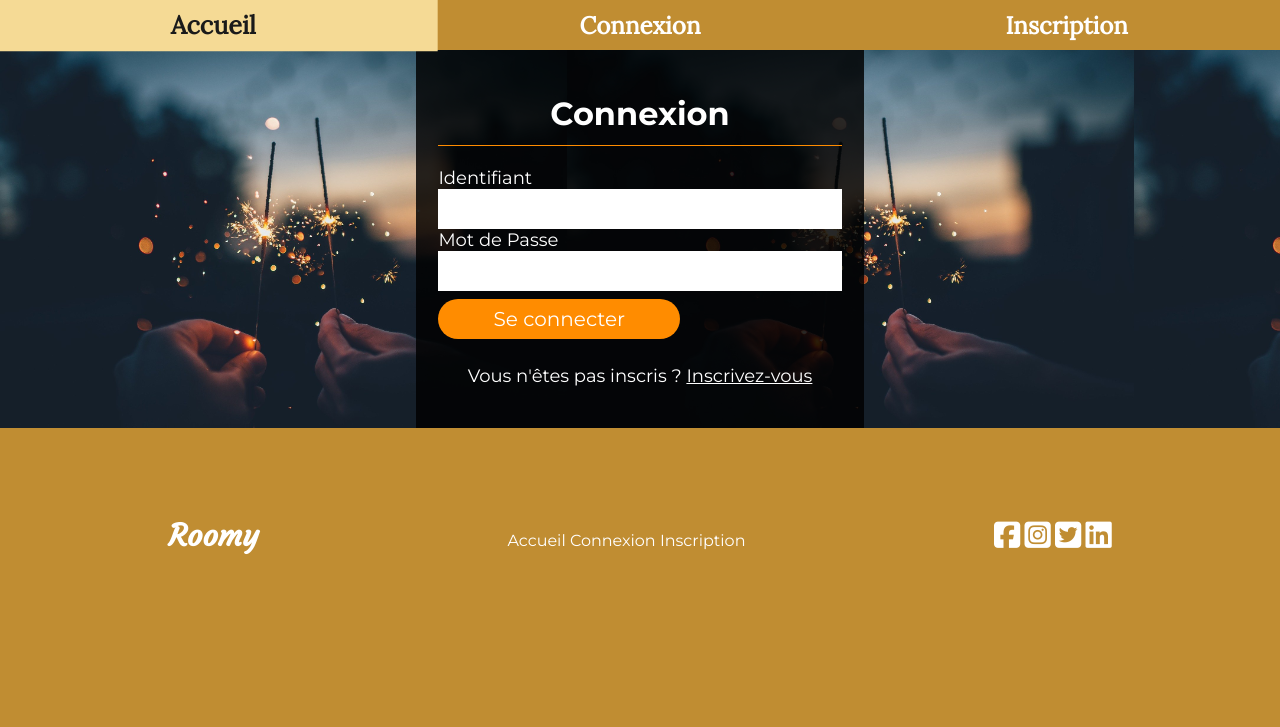
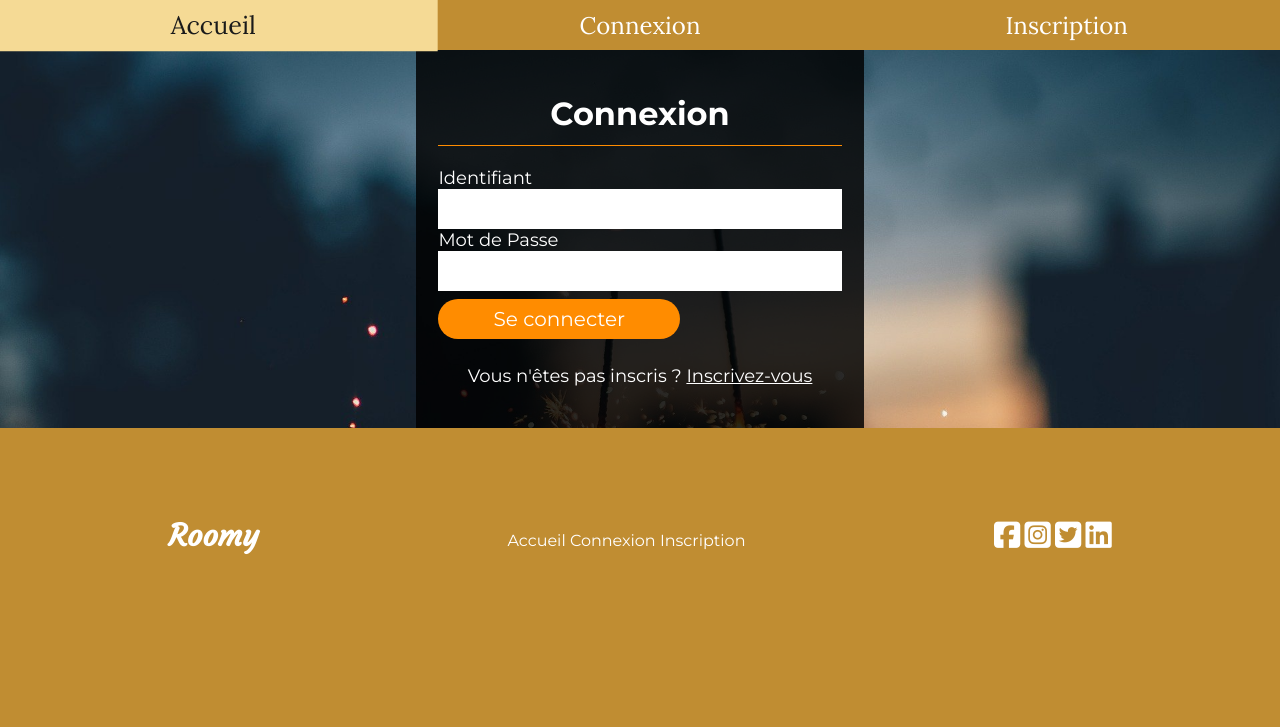
Before and after one commit to celine-pawlak/reservation-salles, a PHP site: page /connexion.php in a window 1280 px wide. Shown: the top 727 px of the page. Run offline with PHP 8.4, Linux system fonts and the light colour scheme; some libraries are stand-ins or nearby versions.

Commit message:
CSS update

```diff
--- a/styles/css/style.css
+++ b/styles/css/style.css
@@ -41,6 +41,7 @@ header h6,
 header ul,
 header li {
     margin: 0;
+    font-weight: normal;
 }
 
 header ul,
@@ -313,7 +314,6 @@ header a:hover,
 /* - - - - - - - - - - - - - - - - - - - - - - - - - - - - - - - - - - - - - - - - - - - - - - - - - - - - - - - - - - - - - - - - - - - - - - - - - - - - - */
 .body-inscription{
     height: 100vh;
-    overflow-y: hidden;
 }
 .body-inscription span{
     font-style:italic;
@@ -322,16 +322,18 @@ header a:hover,
 }
 .main_connexion{
     background-image: url(../../ressources/dark-1845065_1920.jpg);
+    background-size:cover;
+    background-position: fixed;
 }
 .main-inscription{
     background-image: url(https://data.1freewallpapers.com/download/bengal-fire-sparks-glitter-dark-background.jpg);
+    background-size:contain;
 }
 
 .main-inscription, .main_connexion{
     display:flex;
     flex-direction:column;
     align-items: center;
-    background-size:contain;
     height: 100%;
 }
 
```
